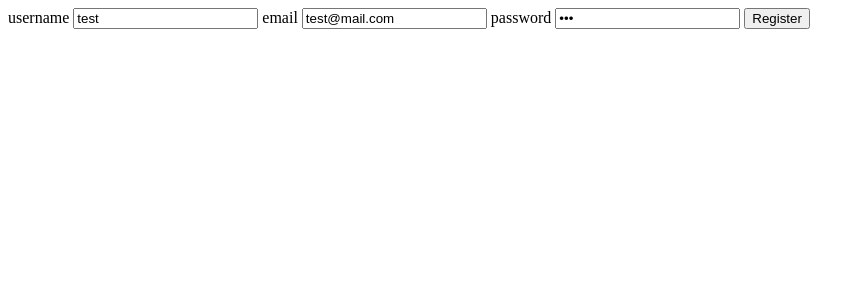
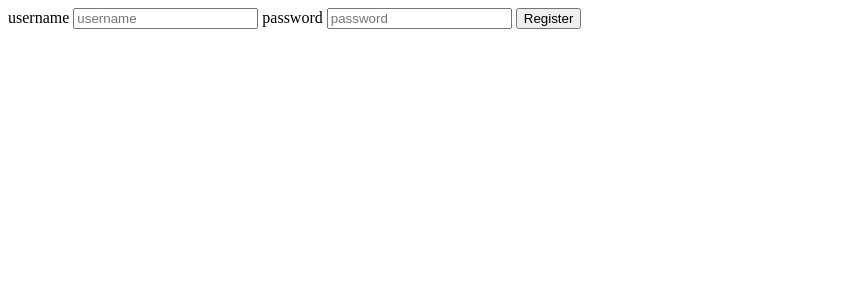
Before and after one commit to mux99/pocket-bot, a SvelteKit app: page /register in a window 1280 px wide. Shown: the top 300 px of the page, without its empty margins (0-865 px from the left). Built offline with nearby package versions, Linux system fonts and the light colour scheme.

Commit message:
create the register form in `/register/+page.svelte`

```diff
--- a/src/routes/register/+page.svelte
+++ b/src/routes/register/+page.svelte
@@ -2,20 +2,16 @@
 
 </script>
 
-<form action="?/register" method="post">
+<form method="post">
 	<label
 		>username
-		<input type="text" name="username" value="test" />
+		<input type="text" name="username" placeholder="username" required />
 	</label>
 
-	<label>
-		email
-		<input type="email" name="email" value="test@mail.com" />
-	</label>
 
 	<label>
 		password
-		<input type="password" name="password" value="mdp" />
+		<input type="password" name="password" placeholder="password" required />
 	</label>
 
 	<button>Register</button>
```
